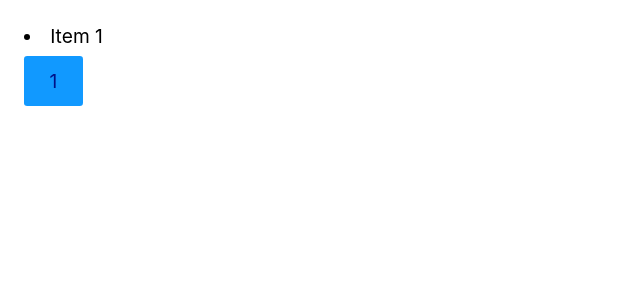
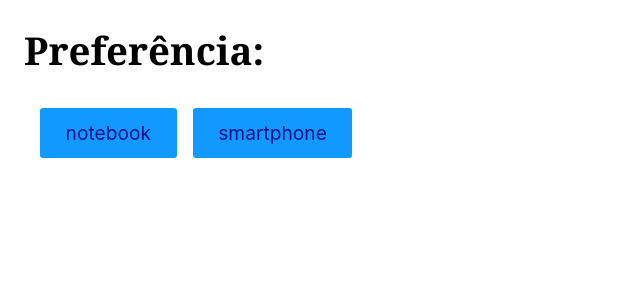
Before and after one commit to JosueFernandes7/OneBitCode, a React (Create React App) app in the folder ReactJs/04. ReactAppOg/myapp/: page / in a window 1280 px wide. Shown: the top 300 px of the page, without its empty margins (0-640 px from the left). Built offline with nearby package versions, Linux system fonts and the light colour scheme.

Commit message:
UseEffect

```diff
--- a/ReactJs/04. ReactAppOg/myapp/src/App.js
+++ b/ReactJs/04. ReactAppOg/myapp/src/App.js
@@ -1,23 +1,32 @@
 import React from 'react'
-
-const App = () => {
-  const [contar, setContar] = React.useState(1);
-  const [items, setItems] = React.useState(['Item 1']);
-
-  const handleClick = () => {
-    setContar((contar) => contar + 1)
-    setItems([...items, `Item ${contar + 1}`])
-  }
+import Produto from './Produto'
 
 
+function App() {
+  const [produto,setProduto] = React.useState(null)
+
+  React.useEffect(() => {
+    // pega o que tem no localStorage se existir e coloca no hook produto
+    const produtoLocal = window.localStorage.getItem('produto');
+    if(produtoLocal) setProduto(produtoLocal)
+  }, [])
+
+  React.useEffect(() => {
+    if(produto !== null) window.localStorage.setItem('produto', produto);
+  }, [produto])
+
+  function handleClick({target}){
+    setProduto(target.innerText)
+  }
   return (
-    <>
-    {items.map(e => <li key={e}>{e}</li>)}
-    <button onClick={handleClick}>{contar}
-    </button>
-    </>
-  );
-};
+    <div>
+      <h1>Preferência: {produto}</h1>
+      <button  onClick={handleClick} style={{margin: '1rem'}}>notebook</button>
+      <button onClick={handleClick} >smartphone</button>
+      <Produto produto = {produto}/>
+    </div>
 
+  )
+}
 
 export default App
--- /dev/null
+++ b/ReactJs/04. ReactAppOg/myapp/src/Produto.js
@@ -0,0 +1,28 @@
+import React from 'react'
+
+
+
+function Produto({produto}) {
+
+  const [dados, setDados] = React.useState(null);
+
+  React.useEffect(() => {
+    if(produto !== null) {
+      (async () => {
+        const response = await fetch(`https://ranekapi.origamid.dev/json/api/produto/${produto}`);
+        const json = await response.json();
+        setDados(json);
+      })()
+    }
+  }, [produto]);
+
+  if(dados === null) return null;
+  return (
+  <div>
+      <h1>{dados.nome}</h1>
+      <p>{dados.preco}</p>
+  </div>
+  )
+}
+
+export default Produto
```
